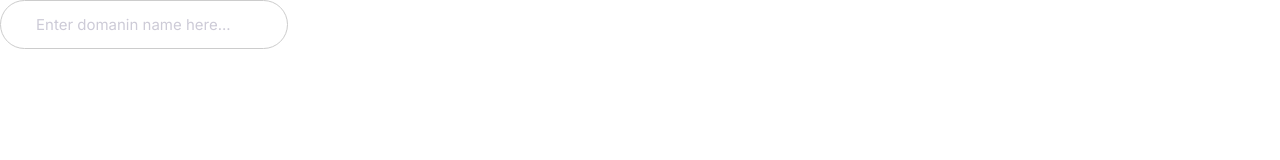
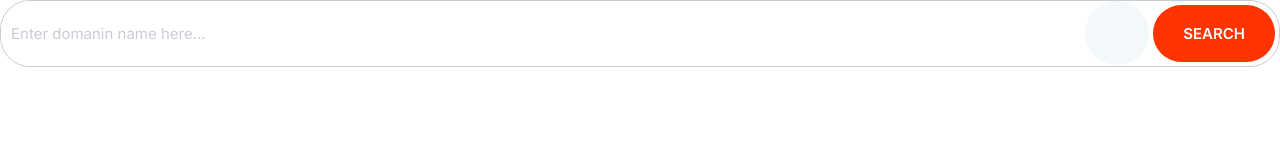
Before and after one commit to erzanthedev/Kwesify, a plain HTML site: page index.html in a window 1280 px wide. Drawn offline with Linux system fonts and the light colour scheme.

Commit message:
Build the input group components.

```diff
--- a/css/styles.css
+++ b/css/styles.css
@@ -5,6 +5,8 @@
   --color-accent: #ff3400;
   --color-headings: #1b0760;
   --color-body: #918ca4;
+  --color-border: #ccc;
+  --border-radius: 30px;
 }
 
 *,
@@ -253,8 +255,8 @@ a {
 
 /* Inputs */
 .input{
-    border-radius: 30px;
-    border: 1px solid #ccc;
+    border-radius: var(--border-radius);
+    border: 1px solid var(--color-border);
     color: var(--color-headings);
     font-size: 2rem;
     outline: 0;
@@ -266,6 +268,23 @@ a {
     color: #cdcbd7;
 }
 
+/* Input groups */
+.input-group{
+    border: 1px solid var(--color-border);
+    border-radius: var(--border-radius);
+    display: flex;
+}
+
+.input-group .input{
+    border: 0;
+    flex-grow: 1;
+    padding: 1.5rem 1rem;
+}
+
+.input-group .btn{
+    margin: 4px;
+}
+
 /* Input for desktop screens */
 @media screen and (min-width:1024px) {
     .input{
--- a/index.html
+++ b/index.html
@@ -15,6 +15,18 @@
     <link rel="stylesheet" href="css/styles.css" />
   </head>
   <body>
-      <input type="text" class="input" placeholder="Enter domanin name here...">
+    <div class="input-group">
+      <input
+        type="text"
+        class="input"
+        placeholder="Enter domanin name here..."
+      />
+      <span class="icon-container">
+        <svg class="icon icon--primary">
+          <use xlink:href="images/sprite.svg#wordpress"></use>
+        </svg>
+      </span>
+      <button class="btn btn--accent">Search</button>
+    </div>
   </body>
 </html>
```
Also changed, not shown: components/input-groups.html (added, +13 -0 lines).
